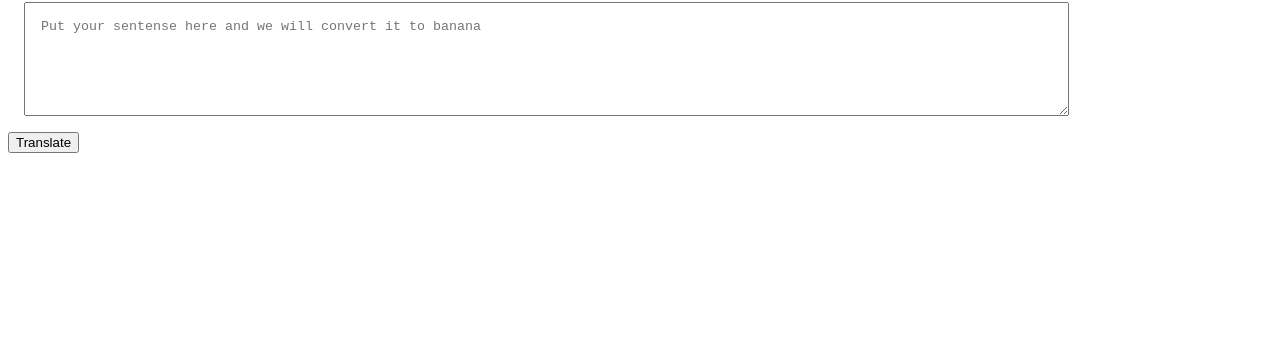
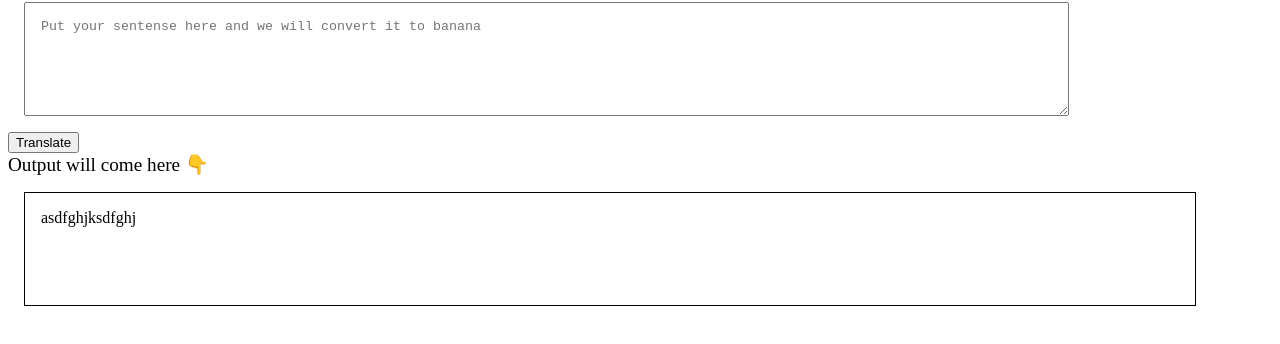
Before and after one commit to singh-riya/banana-speak, a plain HTML site: page index.html in a window 1280 px wide. Both pictures are taken after a click on the button "Translate". Shown: the part 78-422 px from the top of the page. Drawn offline with Linux system fonts and the light colour scheme.

Commit message:
input output processing done

```diff
--- a/app.js
+++ b/app.js
@@ -1,9 +1,11 @@
 var btnTranslate = document.querySelector("#btn-translate");
 var txtInput = document.querySelector("#txt-input");
-console.log(txtInput);
+var outputDiv = document.querySelector("#output")
 
 
-btnTranslate.addEventListener("click",function clickEventHandler() {
-    console.log("clicked!");
-    console.log("input",txtInput.value);
-})
+
+function clickHandler(){
+    outputDiv.innerText = "asdfghjksdfghj" + txtInput.value;
+}
+
+btnTranslate.addEventListener("click",clickHandler)
--- a/index.html
+++ b/index.html
@@ -12,6 +12,14 @@
         margin: 1rem;
         padding: 1rem;
       }
+
+      #output {
+        border: 1px solid black;
+        height: 10vh;
+        width: 90%;
+        margin: 1rem;
+        padding: 1rem;
+      }
     </style>
   </head>
   <body>
@@ -22,6 +30,8 @@
     ></textarea>
     <button id="btn-translate">Translate</button>
 
+    <div style="font-size: larger">Output will come here 👇</div>
+    <div id="output"></div>
     <script src="app.js" type="text/javascript"></script>
   </body>
 </html>
```
